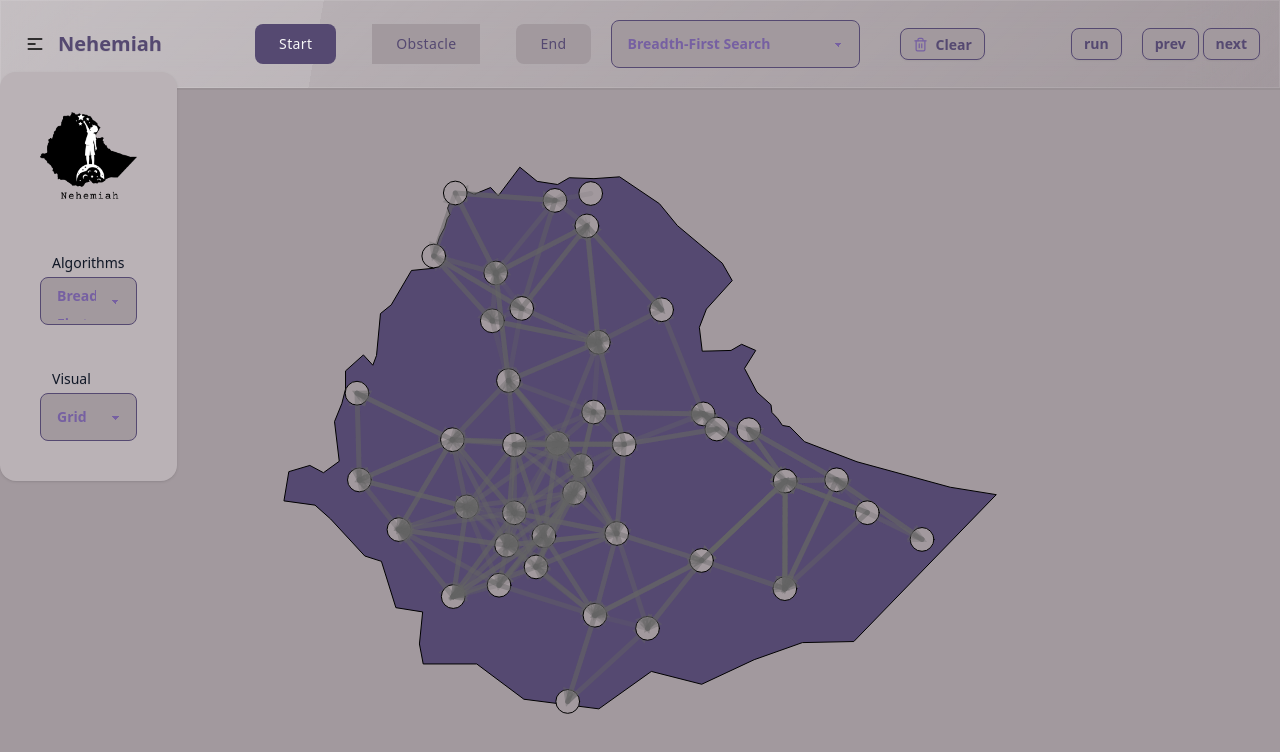
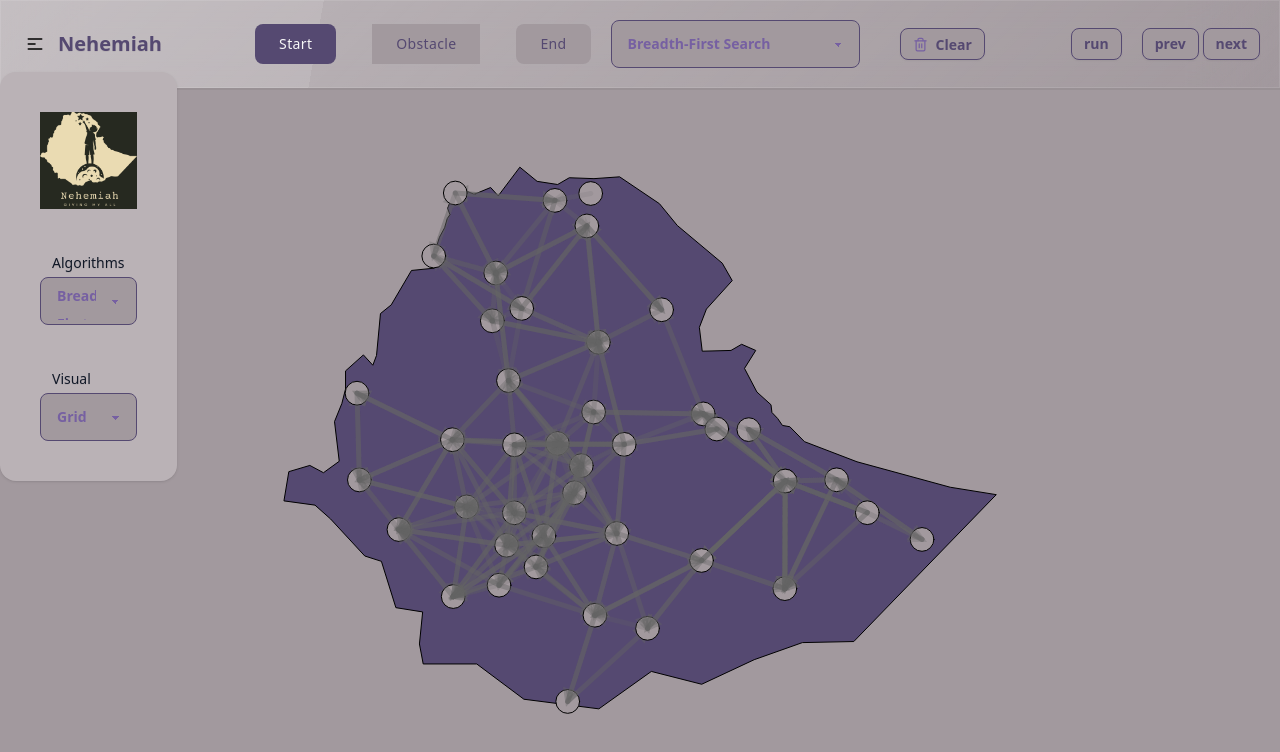
Before and after one commit to fit-s-u-m/pathfinding, a website built with Vite: page index.html in a window 1280 px wide. Both pictures are taken after a click on the button 35 px from the left and 44 px from the top of the page. Built offline with nearby package versions, Linux system fonts and the light colour scheme.

Commit message:
fix: the logo

```diff
--- a/index.html
+++ b/index.html
@@ -5,7 +5,7 @@
   <meta charset="UTF-8" />
   <meta name="viewport" content="width=device-width, initial-scale=1.0" />
   <link rel="stylesheet" href="style.css" />
-  <link rel="icon" type="image/x-icon" href="/Nehemiah-dark.png">
+  <link rel="icon" type="image/x-icon" href="/nehemiah.jpg">
   <title>Path finding</title>
 </head>
 
@@ -23,7 +23,7 @@
           class="menu menu-sm hidden dropdown-content bg-background-color-400 rounded-box z-[1] mt-3  p-10 shadow gap-5">
 
 
-          <img src="/Nehemiah-logo.png" alt="nehemiah logo" width="100" height="100" class=" 2xl:hidden">
+          <img src="/nehemiah.jpg" alt="nehemiah logo" width="100" height="100" class=" 2xl:hidden">
           <li class="flex flex-column sm:flex-row  gap-2 sm:gap-5 place-content-start  md:hidden">
             <button data-value="start" @click="selected='start'"
               :class="selected =='start'?'button-selected':'button-not-selected'  "
@@ -87,7 +87,7 @@
       </details>
       <div class="text-xl text-primary-color-900 font-bold flex flex-row gap-3">
           Nehemiah
-          <img src="/Nehemiah-logo.png" alt="nehemiah logo" width="50" height="50" class="hidden 2xl:flex">
+          <img src="/nehemiah.jpg" alt="nehemiah logo" width="50" height="50" class="hidden 2xl:flex">
       </div>
     </div>
     <div class="navbar-center ">
```
Also changed, not shown: public/nehemiah.jpg (added), 1 other file.
